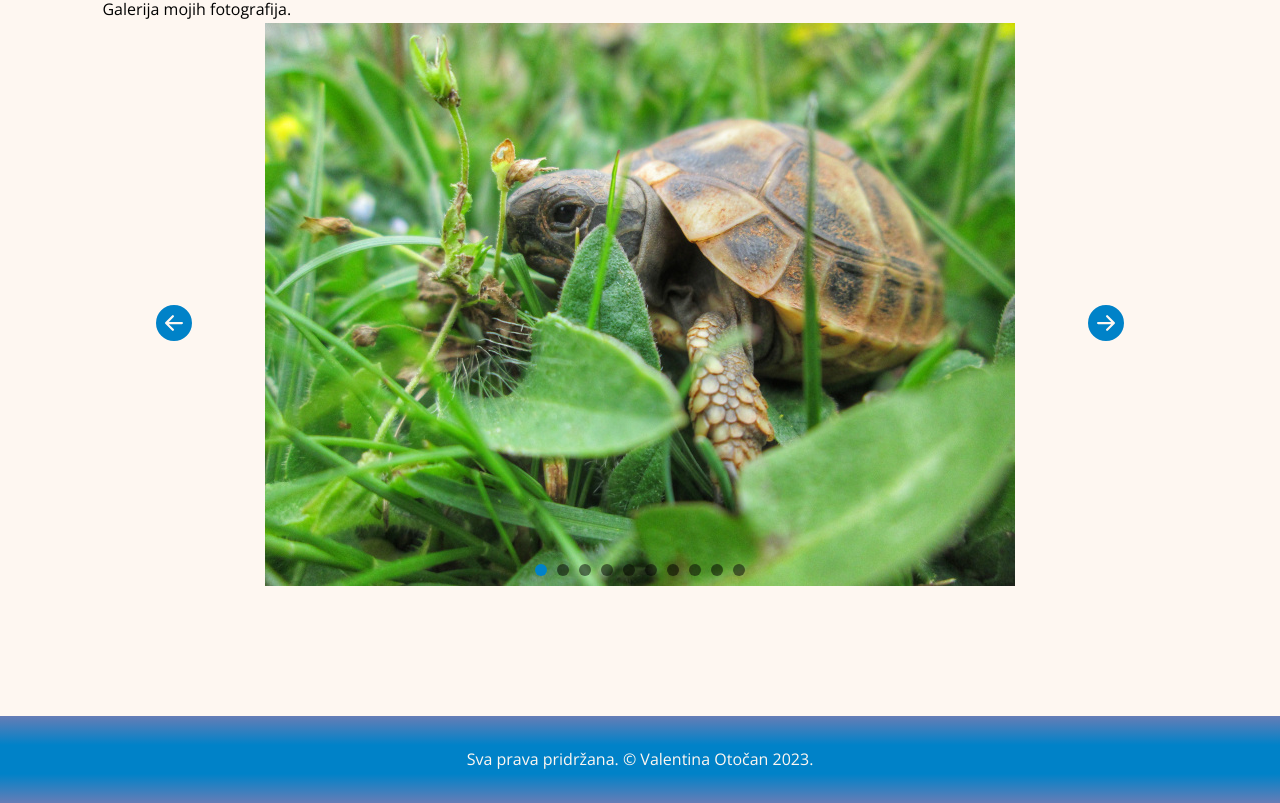
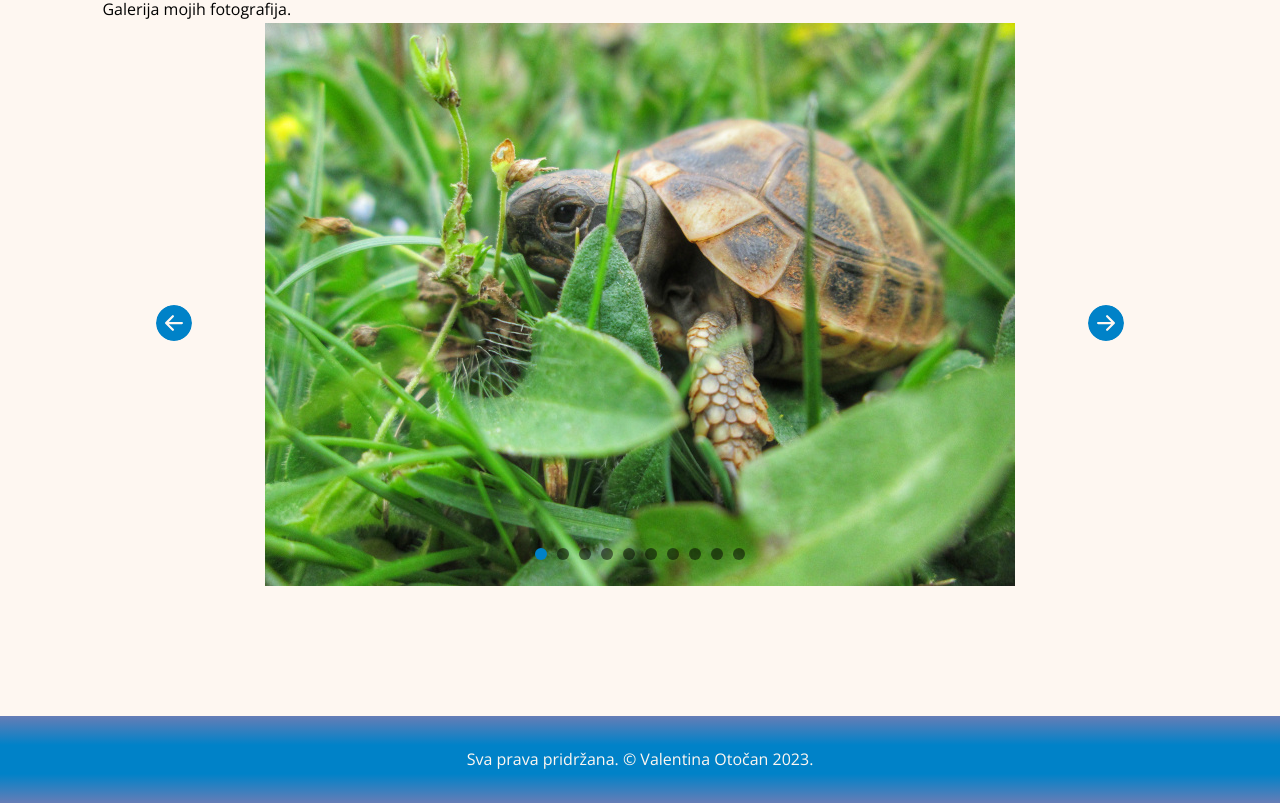
Before and after one commit to valentinaotocan/portfolio, a React (Vite) app: page /o-meni in a window 1280 px wide. Shown: the part 2007-2810 px from the top of the page. Built offline with nearby package versions, Linux system fonts and the light colour scheme; a web font is replaced by a local one.

Commit message:
Display: none arrows on smaller screen

```diff
--- a/src/components/Slider.tsx
+++ b/src/components/Slider.tsx
@@ -3,6 +3,7 @@ import {
   BsFillArrowLeftCircleFill,
   BsFillArrowRightCircleFill,
 } from "react-icons/bs";
+import { useSwipeable } from "react-swipeable";
 import turtle from "../assets/images/turtle.jpeg";
 import daisy from "../assets/images/daisy.jpg";
 import mountain from "../assets/images/mountain.jpeg";
@@ -51,9 +52,15 @@ function Slider() {
     setSlideIndex(index);
   };
 
+  // Handle swiping left and right
+  const swipeHandlers = useSwipeable({
+    onSwipedLeft: () => nextSlide(),
+    onSwipedRight: () => prevSlide(),
+  });
+
   return (
-    <div className="slider pos-r">
-      <div className='slide'>
+    <div className="slider pos-r" {...swipeHandlers}>
+      <div className="slide">
         <img src={images[slideIndex].src} alt={images[slideIndex].title} />
       </div>
       <BsFillArrowLeftCircleFill
--- a/src/styles/components/Slider.scss
+++ b/src/styles/components/Slider.scss
@@ -12,6 +12,8 @@
     top: 50%;
     cursor: pointer;
     color: $secondary-color;
+    background: $primary-color;
+    border-radius: 50%;
     font-size: toRem(36px);
     &--left {
       left: 5%;
@@ -19,9 +21,12 @@
     &--right {
       right: 5%;
     }
+    @media(max-width: toRem(768px)) {
+      display: none;
+    }
   }
   .dots {
-    bottom: toRem(10px);
+    bottom: toRem(26px);
     left: 50%;
     transform: translateX(-50%);
 
```
